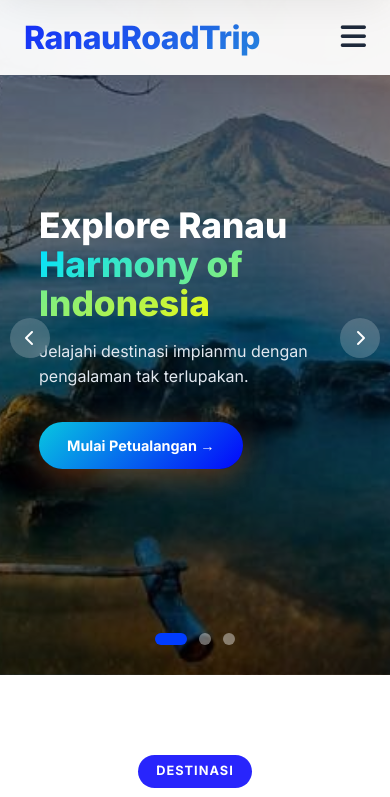
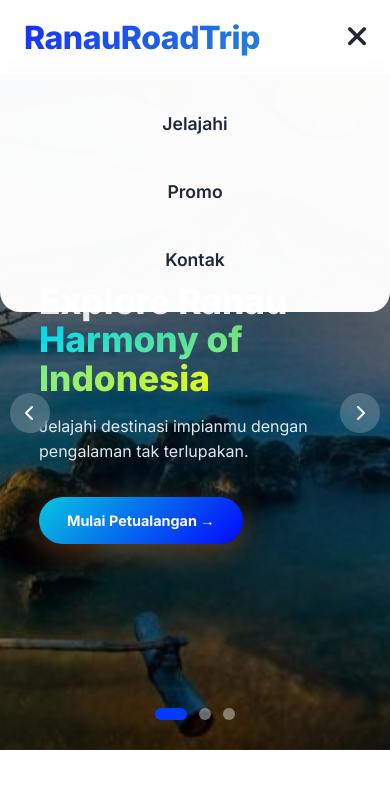
Before and after one commit to Danangadh/ranauroadtrip-landingpage, a plain HTML site: page index.html in a window 390 px wide. Both pictures are taken after a click on the button 353 px from the left and 37 px from the top of the page. Shown: the top 797 px of the page. Drawn offline with Linux system fonts and the light colour scheme.

Commit message:
Refresh landing page content and styling

```diff
--- a/script.js
+++ b/script.js
@@ -262,16 +262,92 @@ function initScrollReveal() {
 // ============================================================
 // 7. INIT
 // ============================================================
+// ============================================================
+// 8. NAVIGASI DARURAT (Fallback jika link tidak berfungsi)
+// ============================================================
 
-document.addEventListener('DOMContentLoaded', () => {
-    renderExplore();
-    renderDeals();
-    initMobileMenu();
-    initNavbarScroll();
-    initScrollReveal();
-    // Mulai carousel di slide pertama
-    goToSlide(0);
-    startAutoplay();
+function initNavigationFix() {
+    // Ambil semua link di navbar
+    const navLinks = document.querySelectorAll('.nav-links a');
+
+    navLinks.forEach(link => {
+        // Hapus semua event listener lama (jika ada)
+        const newLink = link.cloneNode(true);
+        link.parentNode.replaceChild(newLink, link);
+
+        // Tambahkan event listener baru
+        newLink.addEventListener('click', function(e) {
+            const href = this.getAttribute('href');
+            if (href && href.startsWith('#')) {
+                e.preventDefault();
+                const target = document.querySelector(href);
+                if (target) {
+                    // Tutup mobile menu jika terbuka
+                    const navLinksContainer = document.querySelector('.nav-links');
+                    if (navLinksContainer) {
+                        navLinksContainer.classList.remove('active');
+                        const toggle = document.getElementById('menuToggle');
+                        if (toggle) toggle.innerHTML = '<i class="fas fa-bars"></i>';
+                    }
+                    // Scroll ke target
+                    target.scrollIntoView({ behavior: 'smooth', block: 'start' });
+                }
+            }
+        });
+    });
+}
+
+// ============================================================
+// 9. PERBAIKAN MOBILE MENU (Pastikan tombol hamburger berfungsi)
+// ============================================================
+
+function initMobileMenuFixed() {
+    const toggle = document.getElementById('menuToggle');
+    const navLinks = document.querySelector('.nav-links');
+
+    if (!toggle || !navLinks) return;
+
+    // Hapus event listener lama dengan clone
+    const newToggle = toggle.cloneNode(true);
+    toggle.parentNode.replaceChild(newToggle, toggle);
+
+    newToggle.addEventListener('click', function(e) {
+        e.stopPropagation();
+        navLinks.classList.toggle('active');
+        // Ubah ikon
+        const icon = this.querySelector('i');
+        if (icon) {
+            if (navLinks.classList.contains('active')) {
+                icon.className = 'fas fa-times';
+            } else {
+                icon.className = 'fas fa-bars';
+            }
+        }
+    });
+
+    // Tutup menu saat klik di luar
+    document.addEventListener('click', function(e) {
+        const nav = document.querySelector('.navbar');
+        if (nav && !nav.contains(e.target)) {
+            navLinks.classList.remove('active');
+            const icon = newToggle.querySelector('i');
+            if (icon) icon.className = 'fas fa-bars';
+        }
+    });
+}
+
+// ============================================================
+// PANGGIL FUNGSI BARU DI DOMContentLoaded
+// ============================================================
+
+// Tambahkan ini di dalam DOMContentLoaded yang sudah ada
+document.addEventListener('DOMContentLoaded', function() {
+    // ... kode yang sudah ada ...
+
+    // Panggil fungsi perbaikan navigasi
+    initNavigationFix();
+    initMobileMenuFixed();
 });
 
+
 console.log('🚀 TravelExplore dengan slider hero siap!');
--- a/style.css
+++ b/style.css
@@ -702,6 +702,104 @@ a {
     }
 }
 
+/* ===== PERBAIKAN NAVIGASI ===== */
+
+/* Pastikan navbar dan semua turunannya bisa diklik */
+.navbar,
+.navbar *,
+.nav-container,
+.nav-links,
+.nav-links li,
+.nav-links a {
+    pointer-events: auto !important;
+    z-index: 99999 !important;
+    position: relative !important;
+}
+
+.nav-links a {
+    cursor: pointer !important;
+    display: inline-block !important;
+    user-select: none !important;
+}
+
+/* Hapus semua kemungkinan overlay yang menghalangi */
+.hero-carousel,
+.carousel-slides,
+.carousel-slide,
+.slide-overlay {
+    z-index: 1 !important;
+    pointer-events: none !important; /* biarkan carousel tidak menghalangi klik */
+}
+
+/* Kecuali tombol carousel tetap bisa diklik */
+.carousel-btn,
+.carousel-dots,
+.carousel-dots .dot {
+    pointer-events: auto !important;
+    z-index: 10 !important;
+}
+
+/* Pastikan slide content tidak menghalangi */
+.slide-content {
+    pointer-events: none !important;
+}
+.slide-content .btn-primary {
+    pointer-events: auto !important;
+}
+
+/* Perbaiki mobile menu */
+@media (max-width: 768px) {
+    .nav-links {
+        position: fixed !important;
+        top: 72px !important;
+        left: 0 !important;
+        width: 100% !important;
+        background: rgba(255, 255, 255, 0.98) !important;
+        backdrop-filter: blur(12px) !important;
+        flex-direction: column !important;
+        padding: 24px !important;
+        gap: 12px !important;
+        box-shadow: 0 20px 40px rgba(0, 0, 0, 0.1) !important;
+        transform: translateY(-200%) !important;
+        transition: transform 0.35s ease !important;
+        border-radius: 0 0 20px 20px !important;
+        z-index: 99999 !important;
+        pointer-events: none !important; /* default tidak bisa diklik */
+    }
+
+    .nav-links.active {
+        transform: translateY(0) !important;
+        pointer-events: auto !important; /* saat aktif bisa diklik */
+    }
+
+    .nav-links a {
+        width: 100% !important;
+        text-align: center !important;
+        padding: 14px 20px !important;
+        font-size: 1.1rem !important;
+        border-radius: 12px !important;
+        pointer-events: auto !important;
+        background: transparent !important;
+    }
+
+    .nav-links a:hover {
+        background: #f1f5f9 !important;
+    }
+
+    .nav-links .btn-nav {
+        background: linear-gradient(135deg, #1a16f9, #dc2626) !important;
+        color: #fff !important;
+    }
+
+    .menu-toggle {
+        display: block !important;
+        z-index: 999999 !important;
+        position: relative !important;
+        pointer-events: auto !important;
+        cursor: pointer !important;
+    }
+}
+
 @media (max-width: 480px) {
     .slide-content h1 {
         font-size: 2.2rem;
```
Also changed, not shown: index.html (+3 -2 lines).
